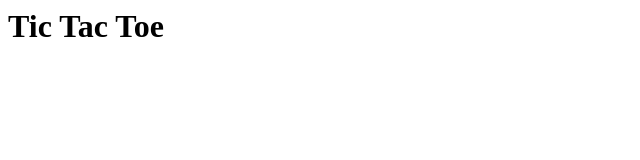
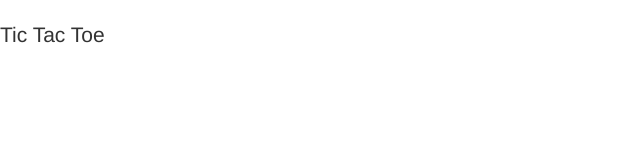
Before and after one commit to maheshkkolla/TicTacToe, a website: page game.html in a window 1280 px wide. Shown: the whole page, without its empty margins (0-640 px from the left). Drawn offline with Linux system fonts and the light colour scheme.

Commit message:
connected bootstrap for css

```diff
--- a/game.html
+++ b/game.html
@@ -1,8 +1,10 @@
 <html>
 <head>
 	<title>Tic Tac Toe</title>
+	<link rel="stylesheet" type="text/css" href="./styles/bootstrap.min.css">
+	<script type="text/javascript"></script>
 </head>
 <body>
-	<h1>Tic Tac Toe</h1>
+	<h1 class="lead">Tic Tac Toe</h1>
 </body>
 </html>
```
Also changed, not shown: javaScripts/bootstrap.min.js (added), styles/bootstrap.min.css (added), 2 other files.
